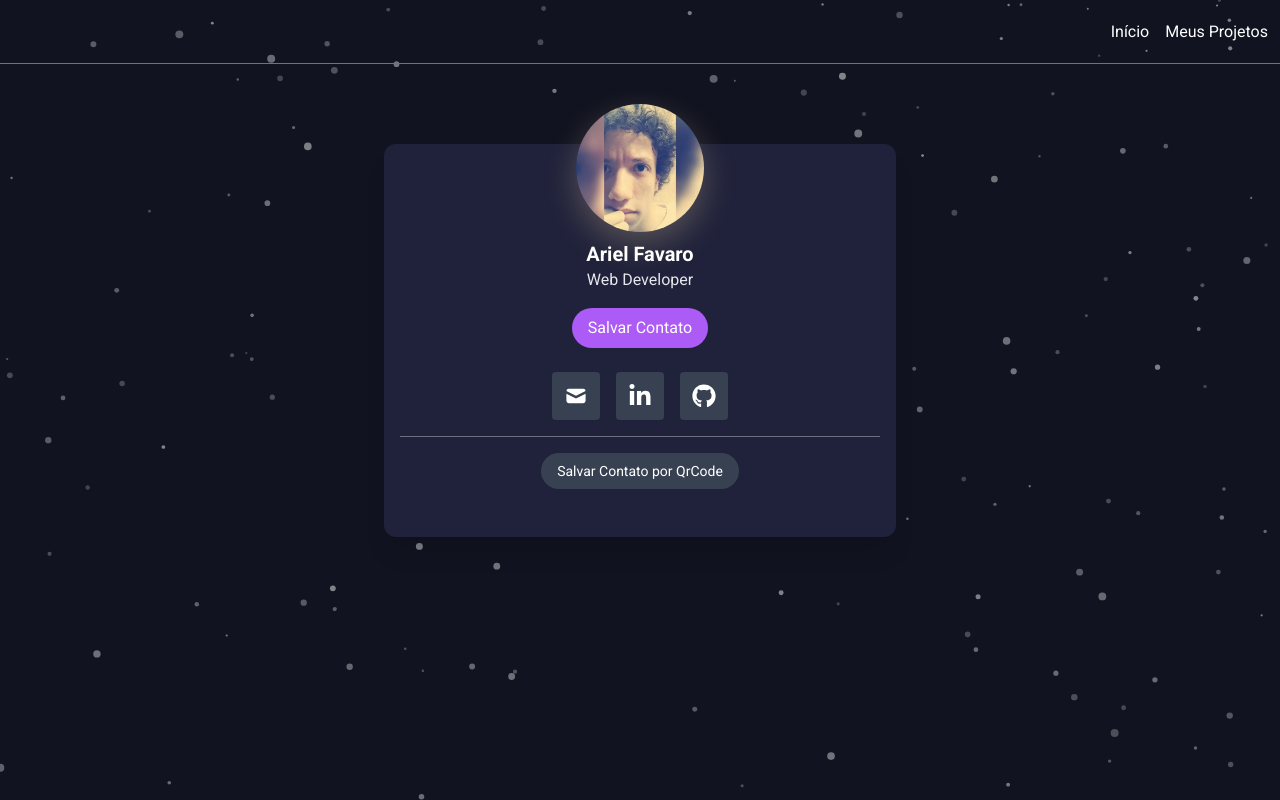
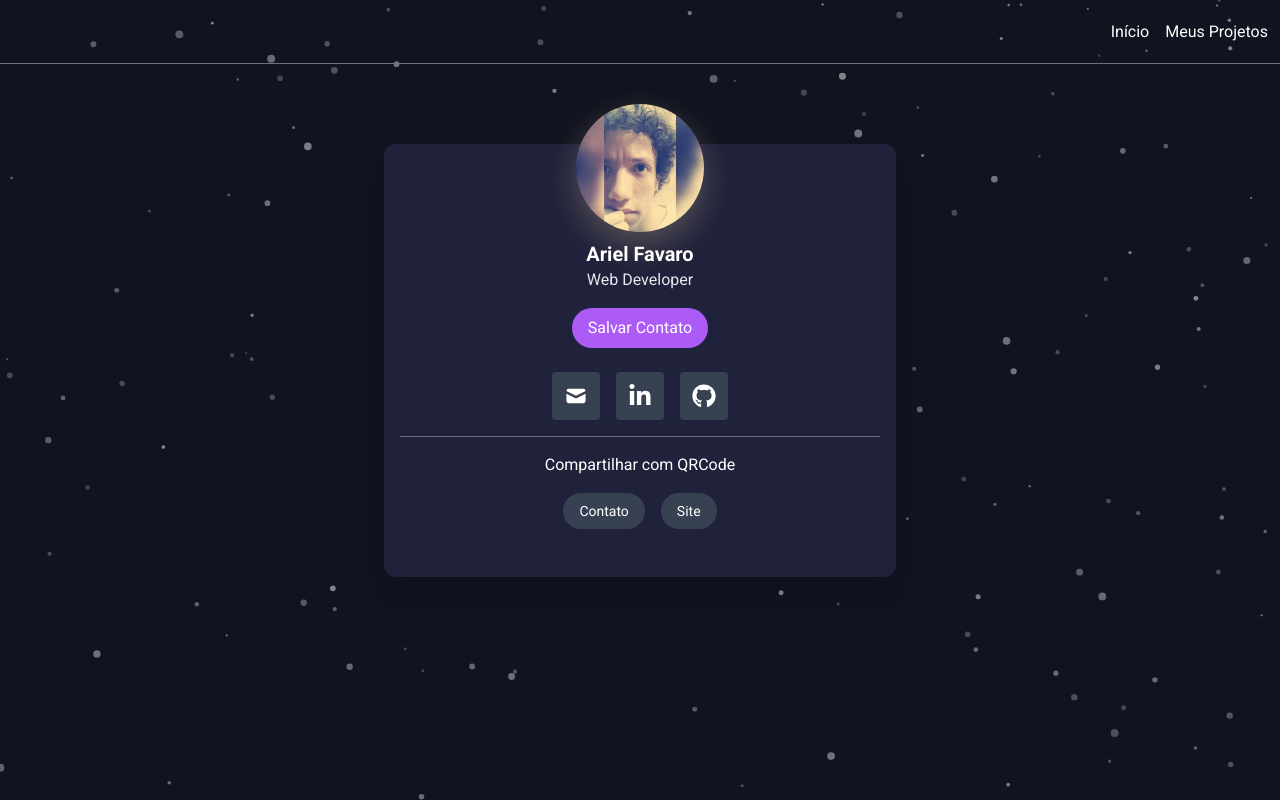
Before and after one commit to arielfavaro/arielfavaro.com, a Next.js app: page /card in a window 1280 px wide. Built offline with nearby package versions, Linux system fonts and the light colour scheme; no server answers.

Commit message:
updated qrcode options

```diff
--- a/pages/card.js
+++ b/pages/card.js
@@ -17,11 +17,7 @@ export default function Card() {
 
     const canvasQrCodeRef = useRef()
 
-    const handleGenerateQrCode = () => {
-        if (isGeneratedQrCode) {
-            return;
-        }
-
+    const handleGenerateQrCode = (text) => {
         const qrcode_options = {
             errorCorrectionLevel: 'M',
             type: 'image/png',
@@ -31,9 +27,9 @@ export default function Card() {
             // scale: 20,
         }
 
-        const card = generateCard()
-        QRCode.toCanvas(canvasQrCodeRef.current, card, qrcode_options, error => { })
+        QRCode.toCanvas(canvasQrCodeRef.current, text, qrcode_options, error => { })
         canvasQrCodeRef.current.style = {}
+
         setIsGeneratedQrCode(true)
     }
 
@@ -95,12 +91,21 @@ export default function Card() {
                         </Link>
                     </div>
                     <div className='flex flex-col justify-center items-center border-t border-gray-500 py-4 gap-4'>
-                        <button className='rounded-full px-4 py-2 bg-gray-700 hover:bg-gray-600 text-white text-sm disabled:opacity-50 disabled:cursor-default'
-                            onClick={handleGenerateQrCode}
-                            disabled={isGeneratedQrCode}
-                        >
-                            Salvar Contato por QrCode
-                        </button>
+                        <h4>Compartilhar com QRCode</h4>
+                        <div className='flex gap-4'>
+                            <button
+                                className='rounded-full px-4 py-2 bg-gray-700 hover:bg-gray-600 text-white text-sm'
+                                onClick={() => handleGenerateQrCode(generateCard())}
+                            >
+                                Contato
+                            </button>
+                            <button
+                                className='rounded-full px-4 py-2 bg-gray-700 hover:bg-gray-600 text-white text-sm'
+                                onClick={() => handleGenerateQrCode(window.location.href)}
+                            >
+                                Site
+                            </button>
+                        </div>
                         <div className='lg:w-80'>
                             <canvas
                                 className={`max-w-full object-contain object-top ${isGeneratedQrCode ? '' : 'hidden'}`}
```
